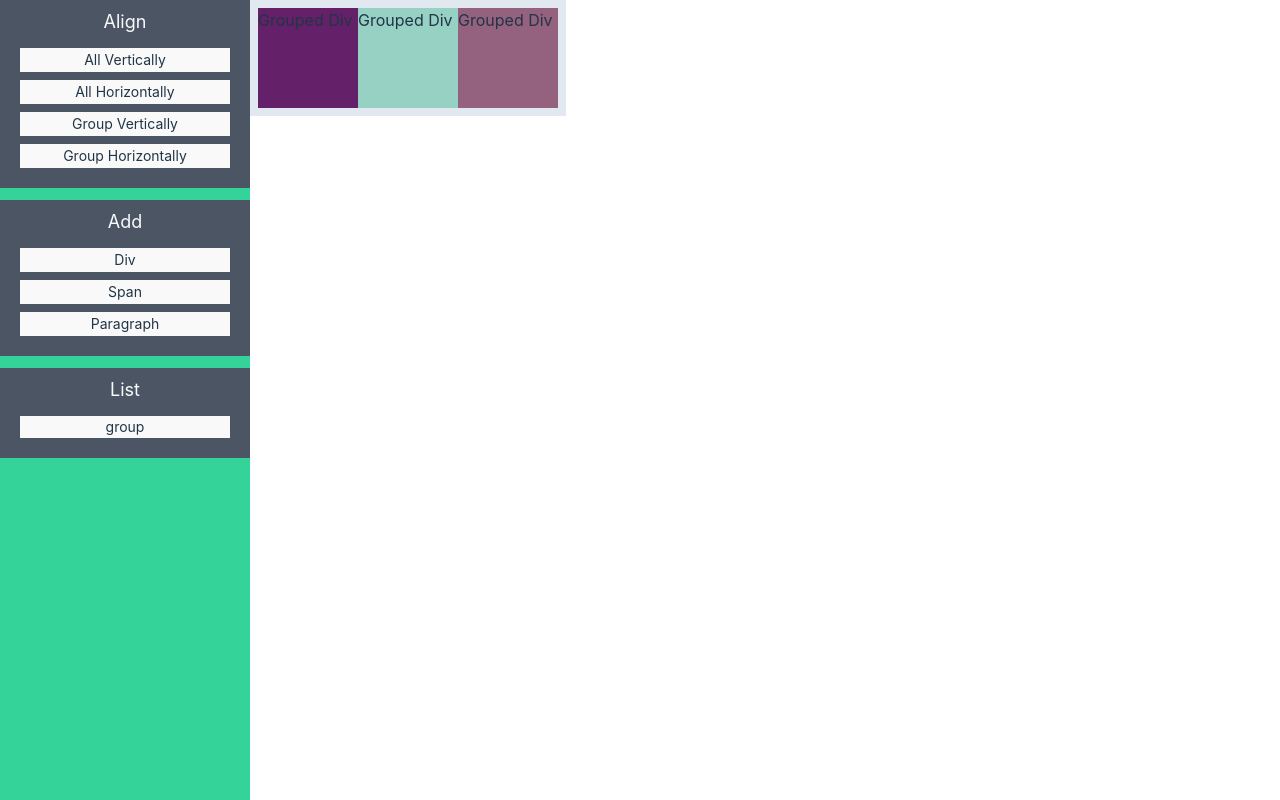
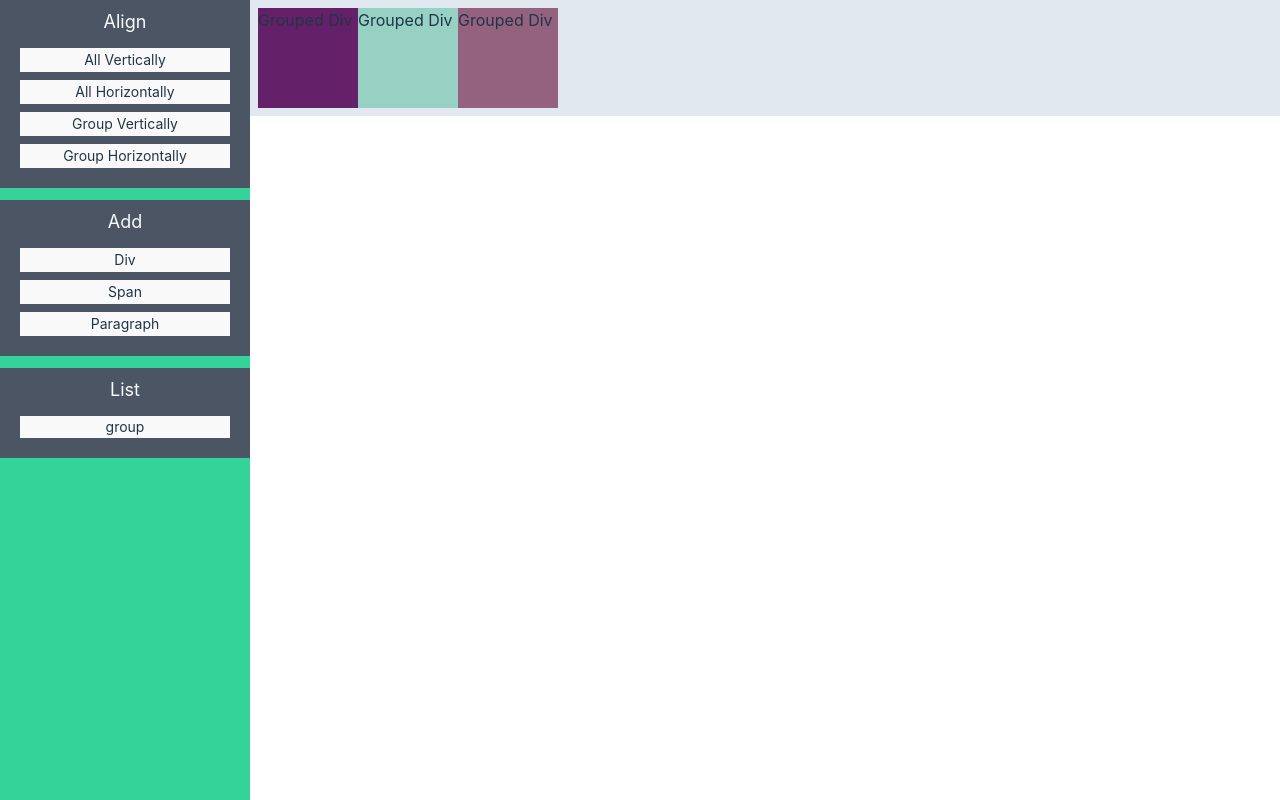
Before and after one commit to 2duckchun/yune, a React (Vite) app: page / in a window 1280 px wide. Shown: the top 800 px of the page. Built offline with nearby package versions, Linux system fonts and the light colour scheme.

Commit message:
styles: add background color at playground

```diff
--- a/src/components/playground/playground.tsx
+++ b/src/components/playground/playground.tsx
@@ -17,7 +17,7 @@ export const Playground: FunctionComponent<PlaygroundProps> = ({
   return (
     <section
       className={cn(
-        'flex h-full w-full shrink-0 flex-nowrap',
+        'flex h-full w-full shrink-0 flex-nowrap bg-slate-200',
         className,
         globalAlign === 'horizontal' && 'flex-row',
         globalAlign === 'vertical' && 'flex-col'
```
